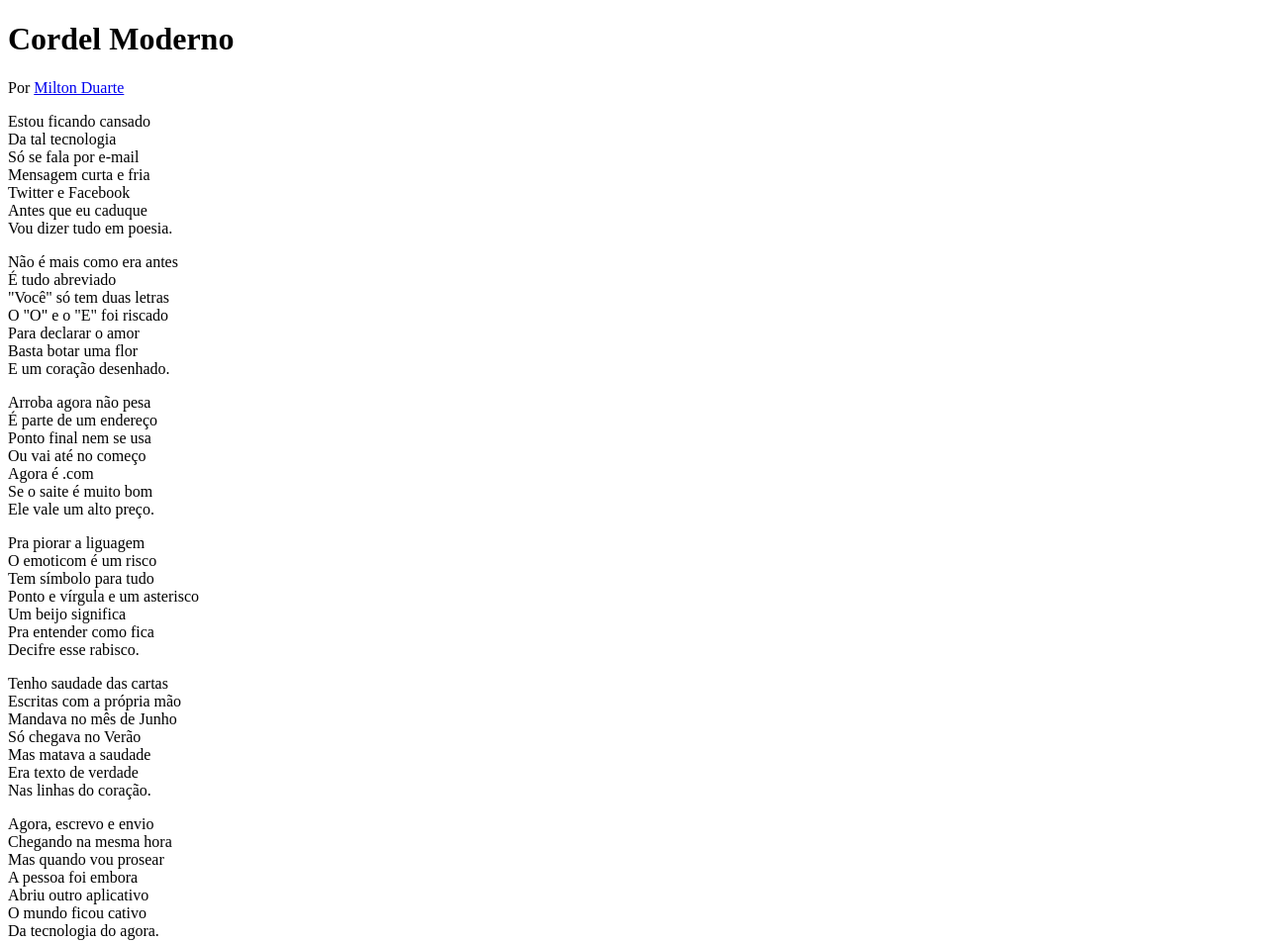
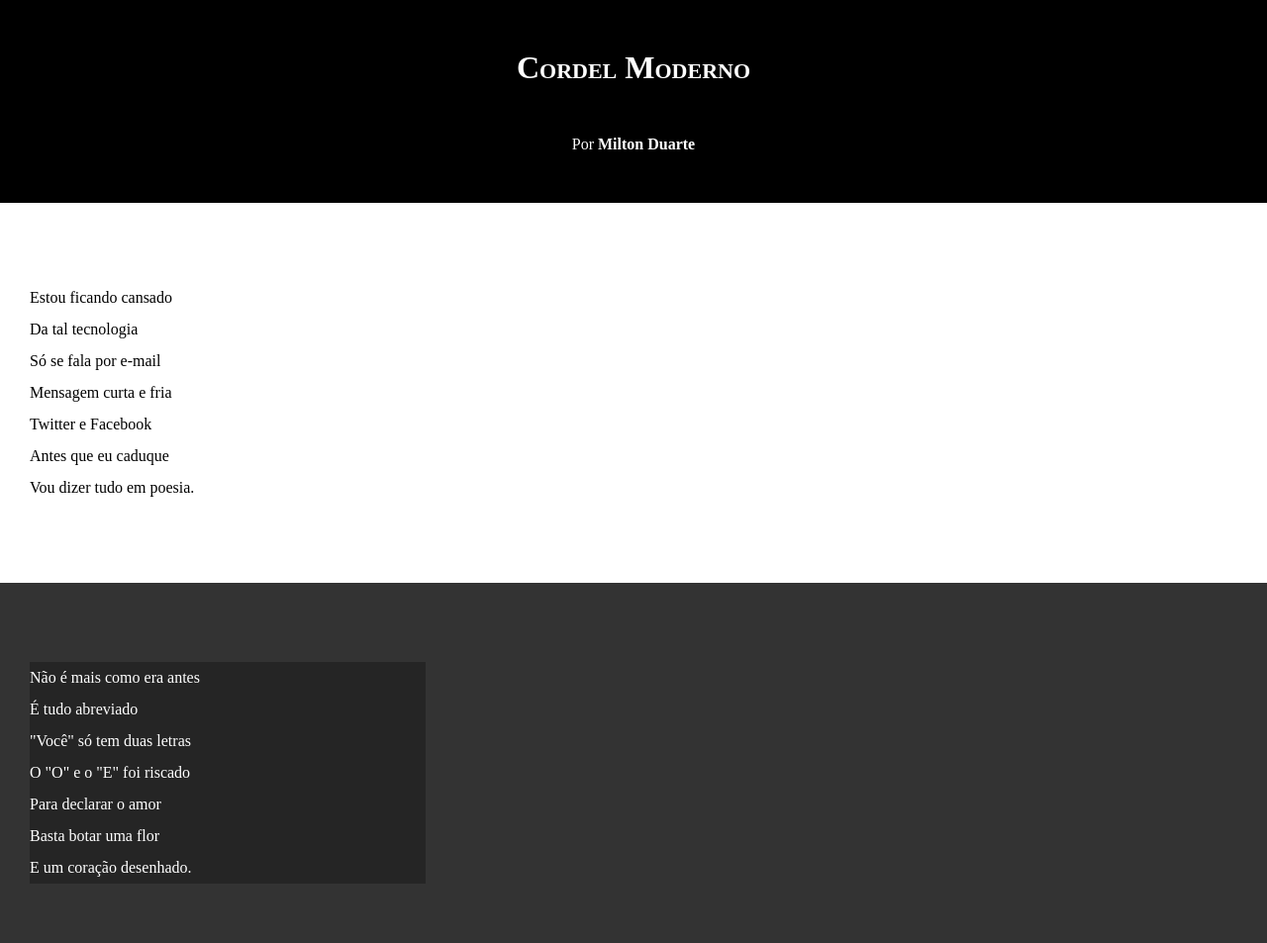
Before and after one commit to Jgondo/html-css, a plain HTML site: page desafios/d012/index.html in a window 1280 px wide. Shown: the top 953 px of the page at 99% size. Drawn offline with Linux system fonts and the light colour scheme.

Commit message:
desafio 12 atualizado

```diff
--- a/desafios/d012/estilo/style.css
+++ b/desafios/d012/estilo/style.css
@@ -1 +1,65 @@
 @charset "UTF-8";
+
+* {
+    margin: 0px;
+    padding: 0px;
+}
+
+html, body {
+    min-height: 100vh;
+    background-color: darkgray;
+}
+
+header {
+    background-color: black;
+    color: white;
+    text-align: center;
+}
+
+header > h1 {
+    padding-top: 50px;
+    font-variant: small-caps;
+}
+
+header > p {
+    padding: 50px;
+}
+
+header a, footer a {
+    color: white;
+    text-decoration: none;
+    font-weight: bolder;
+}
+
+header a:hover, footer a:hover {
+    text-decoration: underline;
+}
+
+section {
+    padding-top: 10vh;
+    padding-bottom: 10vh;
+    line-height: 2em;
+    padding-left: 30px;
+}
+
+section.normal{
+    background-color: white;
+    color: black;
+}
+
+section.imagem {
+    background-color: rgb(51, 51, 51);
+    color: white;
+}
+
+section.imagem > p {
+    width: 400px;
+    background-color: rgba(0, 0, 0, 0.267);
+}
+
+footer {
+    background-color: black;
+    color: white;
+    text-align: center;
+    padding: 10px;
+}
--- a/desafios/d012/index.html
+++ b/desafios/d012/index.html
@@ -15,7 +15,7 @@
 
     </header>
 
-    <section>
+    <section class="normal">
         <p>
             Estou ficando cansado <br>
             Da tal tecnologia <br>
@@ -27,7 +27,7 @@
         </p>
     </section>
 
-    <section>
+    <section class="imagem">
         <p>
             Não é mais como era antes <br>
             É tudo abreviado <br>
@@ -39,7 +39,7 @@
         </p>
     </section>
 
-    <section>
+    <section class="normal">
         <p>
             Arroba agora não pesa <br>
             É parte de um endereço <br>
@@ -60,7 +60,7 @@
         </p>
     </section>
 
-    <section>
+    <section class="imagem">
         <p>
             Tenho saudade das cartas <br>
             Escritas com a própria mão <br>
@@ -72,7 +72,7 @@
         </p>
     </section>
 
-    <section>
+    <section class="normal">
 
          <p>
             Agora, escrevo e envio <br>
```
